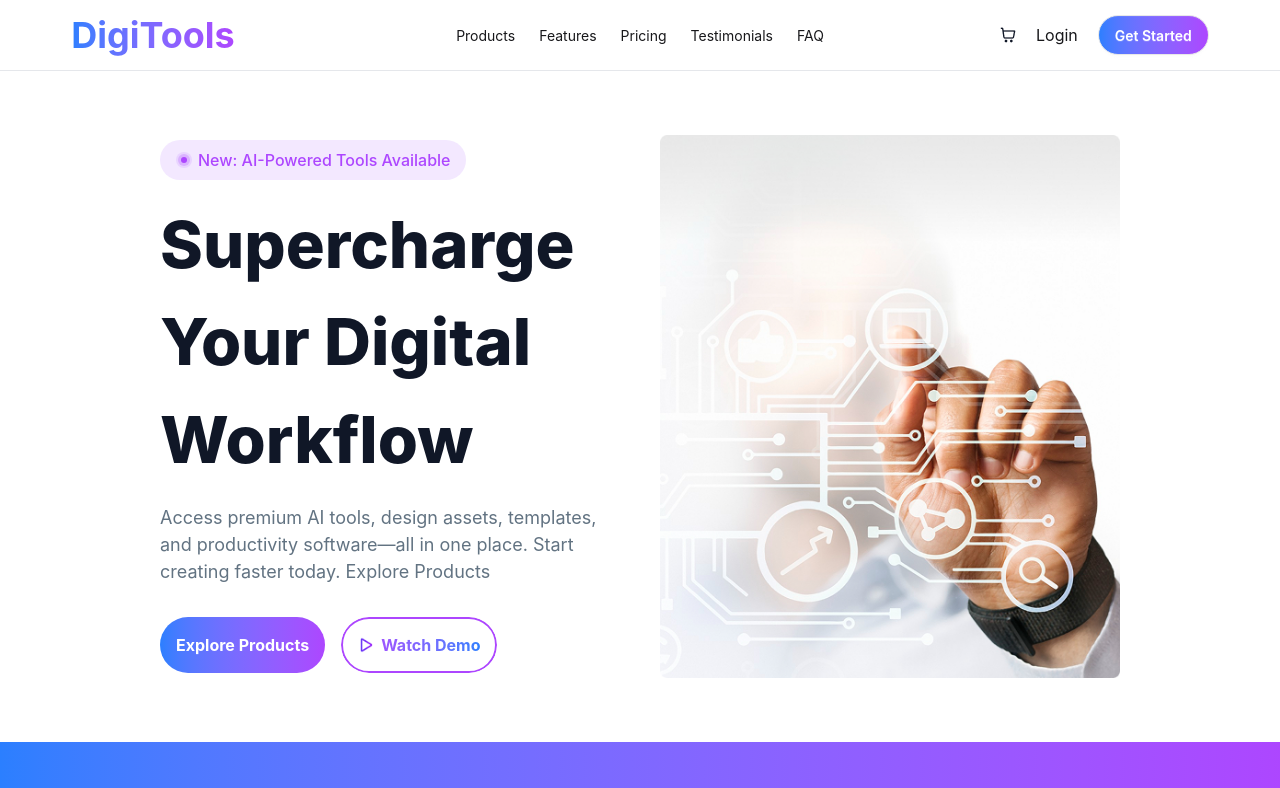
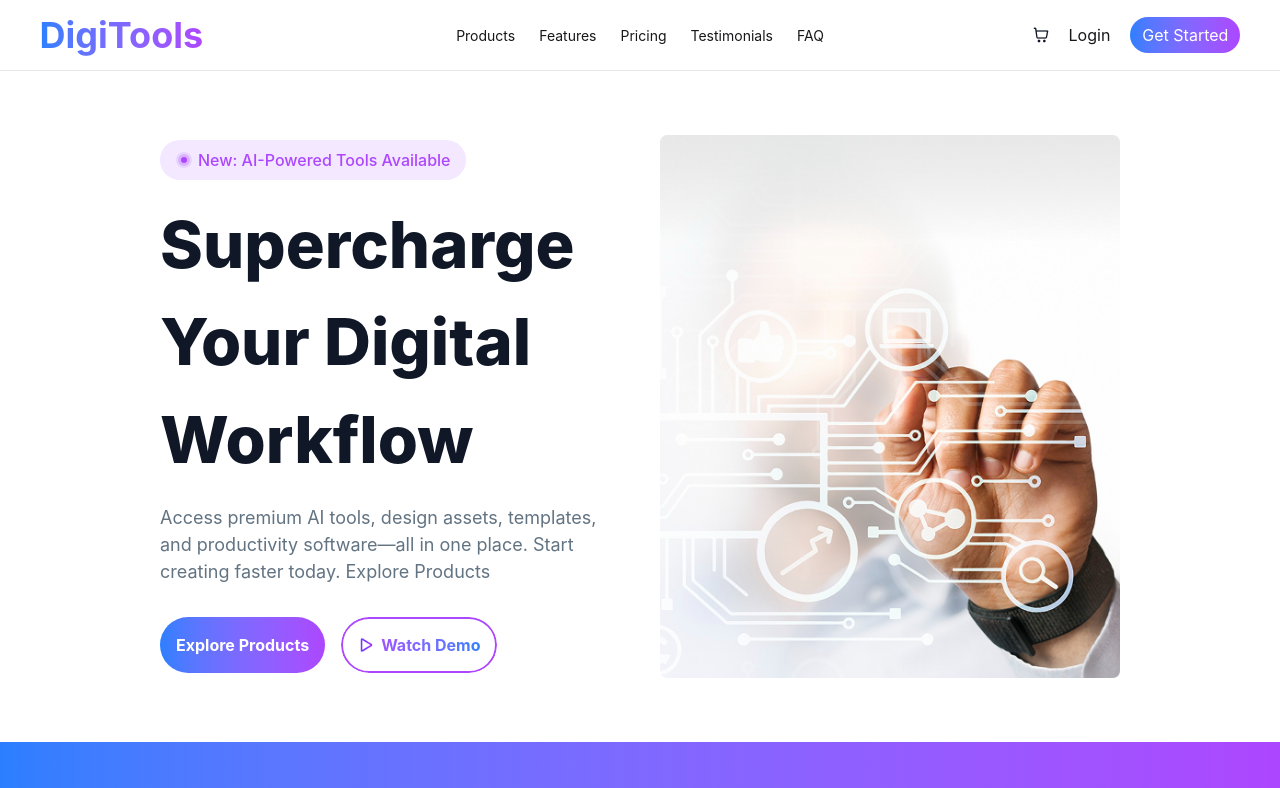
Before and after one commit to nnanjum1/b13_assignment06, a React (Vite) app: page / in a window 1280 px wide. Shown: the top 788 px of the page. Built offline with nearby package versions, Linux system fonts and the light colour scheme.

Commit message:
navbar updated

```diff
--- a/src/App.jsx
+++ b/src/App.jsx
@@ -22,7 +22,7 @@ function App() {
 
   return (
     <>
-      <Navbar />
+      <Navbar cart={cart} />
       <hr className="border-t border-gray-200" />
       <Banner />
       <Stats />
--- a/src/Banner.jsx
+++ b/src/Banner.jsx
@@ -1,7 +1,7 @@
 const Banner = () => {
     return (
         <div className="w-[90%] md:w-[75%] mx-auto my-16">
-            <div className="flex flex-col md:flex-row items-center justify-between gap-10">
+            <div className="flex flex-col lg:flex-row items-center justify-between gap-10">
                 <div className="w-full md:w-1/2 space-y-6" >
                     <div className="inline-flex w-fit bg-purple-100 items-center gap-1.5 rounded-full py-2 px-4 mb-4">
                         <div className="w-4 h-4 rounded-full  bg-purple-200 flex items-center justify-center">
--- a/src/CartTab.jsx
+++ b/src/CartTab.jsx
@@ -1,21 +1,29 @@
 import React from 'react';
+import { toast } from 'react-toastify';
 
 const CartTab = ({ cart, setCart }) => {
 
     const handleRemove = (id) => {
-        console.log("Removing item with ID:", id);
-        console.log("Current Cart IDs:", cart.map(i => i.id));
+        const updatedCart = cart.filter((item) => item.id !== id);
+        setCart(updatedCart);
 
-        const updatedCart = cart.filter((item) => item.id !== id);
-
-        console.log("New Cart Length:", updatedCart.length);
-        setCart(updatedCart);
+        toast.error("Item removed from cart");
     };
 
     const totalPrice = cart.reduce(
         (sum, item) => sum + item.price * (item.quantity || 1),
         0
     );
+
+
+
+
+    const handleCheckout = () => {
+
+
+        setCart([]);
+        toast.success("Order placed successfully");
+    };
 
     return (
         <div className='w-[90%] md:w-[75%] border border-gray-200 mt-10 mb-20  rounded-2xl p-10 mx-auto'>
@@ -65,7 +73,7 @@ const CartTab = ({ cart, setCart }) => {
             </div>
 
             <button
-                onClick={() => setCart([])}
+                onClick={handleCheckout}
                 disabled={cart.length === 0}
                 className={`text-[16px] text-center p-4 rounded-full font-bold w-full mt-4
         ${cart.length === 0
--- a/src/Navbar.jsx
+++ b/src/Navbar.jsx
@@ -1,11 +1,8 @@
-const Navbar = () => {
+const Navbar = ({ cart }) => {
     return (
 
-
-
-
         <div className="navbar bg-white">
-            <div className="w-[90%] md:[75%] flex mx-auto">
+            <div className="w-[95%] md:[75%] flex mx-auto">
                 <div className="navbar-start">
                     <div className="dropdown">
                         <div tabIndex={0} role="button" className="btn btn-ghost lg:hidden">
@@ -36,9 +33,20 @@ const Navbar = () => {
                     </ul>
                 </div>
                 <div className="navbar-end">
-                    <ul className="flex items-center gap-5"><li><a><img className="w-4 h-4" src="./assets/products/shopping-cart.png" alt="" /></a></li>
-                        <li><a></a>Login</li>
-                        <li><a className="btn bg-gradient-to-r from-blue-500 to-purple-500 rounded-full text-white">Get Started</a>
+                    <ul className="flex items-center gap-3  md:gap-5">
+                        <li className="relative">
+                            <a>
+                                <img className="w-4 h-4" src="./assets/products/shopping-cart.png" alt="" />
+                            </a>
+
+                            {cart.length > 0 && (
+                                <span className="absolute -top-2 -right-2 bg-red-500 text-white text-[10px] w-5 h-5 flex items-center justify-center rounded-full">
+                                    {cart.length}
+                                </span>
+                            )}
+                        </li>
+                        <li><a className="text-[16px]"></a>Login</li>
+                        <li><a className=" bg-gradient-to-r from-blue-500 to-purple-500 rounded-full text-center text-white text-[14px] md:text-[16px] px-3 py-2">Get Started</a>
                         </li>  </ul>
                 </div>
             </div>
--- a/src/Pricing.jsx
+++ b/src/Pricing.jsx
@@ -7,7 +7,7 @@ const Pricing = () => {
 
             <h1 className="text-[48px] text-center font-extrabold mt-20">Simple, Transparent Pricing</h1>
             <p className="text-[16px] text-gray-400 text-center">Choose the plan that fits your needs. Upgrade or downgrade anytime.</p>
-            <div className="grid grid-cols-1 md:grid-cols-3 gap-8 w-[90%] md:w-[75%] mx-auto p-8">
+            <div className="grid grid-cols-1 md:grid-cols-2 lg:grid-cols-3 gap-8 w-[90%] md:w-[75%] mx-auto p-8">
                 <div className='p-6 rounded-xl bg-gray-50 border border-gray-200'>
                     <h3 className='text-[24px] font-bold'>Starter</h3>
                     <p className='text-[16px] text-gray-400'>Perfect for getting started</p>
@@ -70,7 +70,7 @@ const Pricing = () => {
 
                         </ul>
                     </div>
-                    <button className=' bg-gradient-to-r mt-20 from-blue-500 to-purple-500 text-white text-[16px] font-bold py-4 w-full rounded-full'>Contact Sales</button>
+                    <button className=' bg-gradient-to-r mt-6 from-blue-500 to-purple-500 text-white text-[16px] font-bold py-4 w-full rounded-full'>Contact Sales</button>
                 </div>
 
             </div>
```
